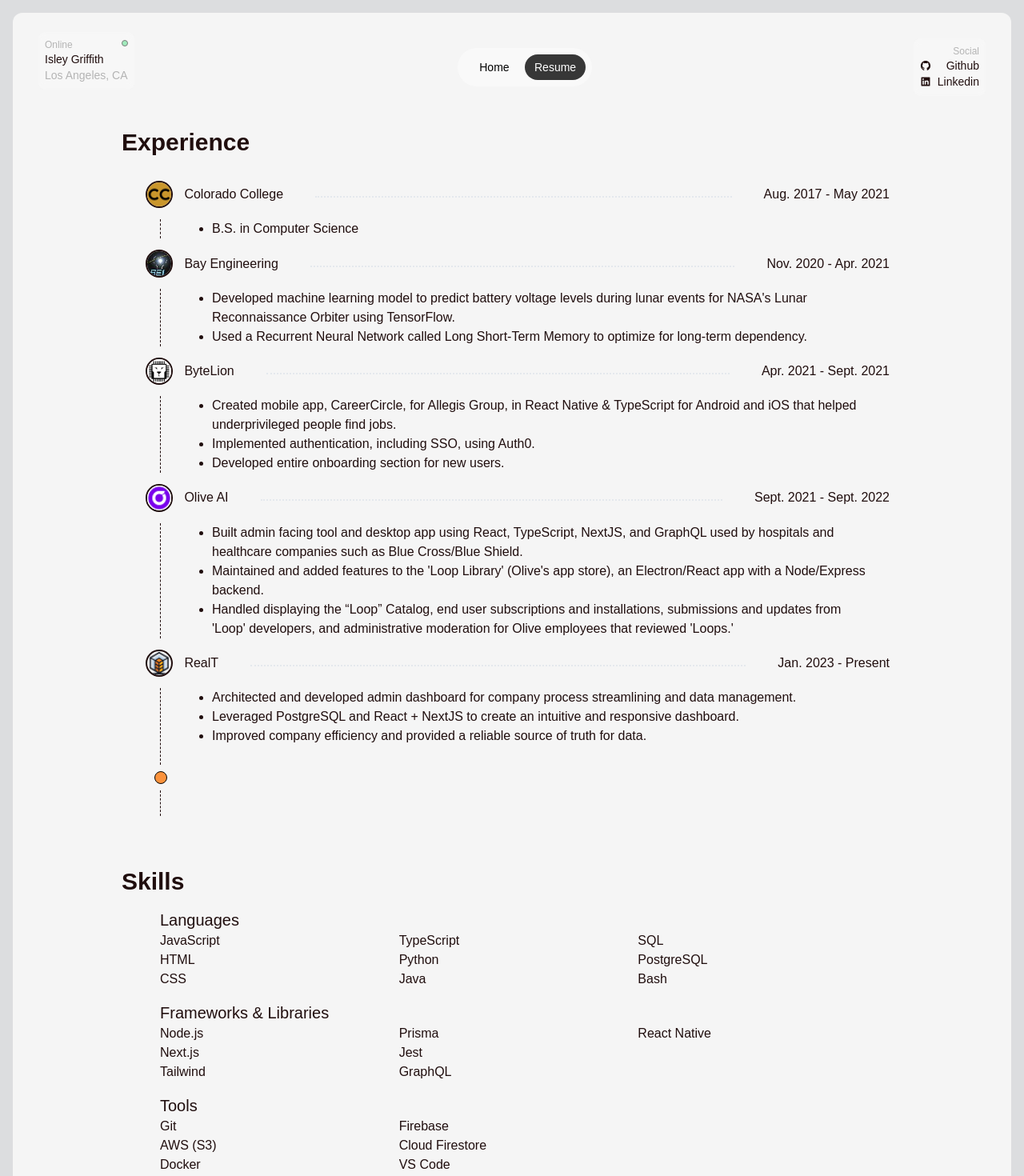
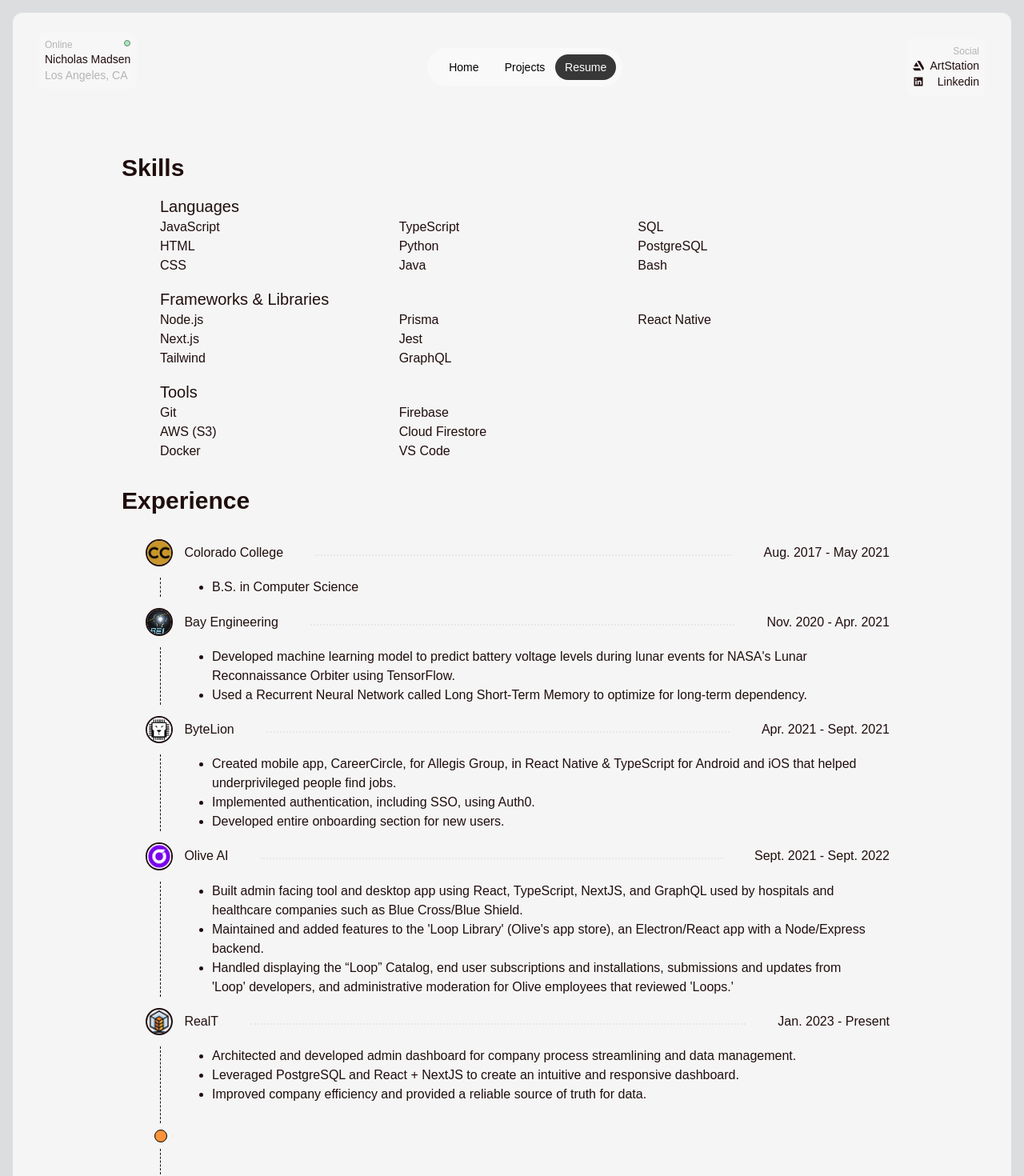
Before and after one commit to isley-griffith/nick-website, a Next.js app: page /resume in a window 1280 px wide. Shown: the top 1470 px of the page at 80% size. Built offline with nearby package versions, Linux system fonts and the light colour scheme.

Commit message:
Nick Commit

```diff
--- a/src/app/about/page.jsx
+++ /dev/null
@@ -1,26 +0,0 @@
-import React from "react";
-
-export default function About() {
-  return (
-    <div className="p-8 lg:pt-[0em] lg:pb-[8em] md:pb-[8em] mb-[8em] sm:mt-[2em]">
-      <div className="grid w-full grid-cols-2 sm:grid-cols-1 sm:gap-8 xxs:gap-8 xxs:grid-cols-1 mobile:grid-cols-1 md:grid-cols-2 md:pt-24 sm:pt-12 xxs:pt-24 mobile:pt-36 mobile:gap-12">
-        <div className="flex lg:items-end md:items-center lg:w-72 md:w-72">
-          <div className="flex flex-col text-sm lg:mb-4 lg:ml-12 lg:-order-1 md:-order-1 sm:order-1 xxs:order-1 mobile:order-1 mobile:space-y-10 lg:space-y-28 md:space-y-8 sm:space-y-10 xxs:space-y-10">
-            <p>
-              Over 3 years of experience in software development and UI design.
-              Graduated from Colorado College with a degree in Computer Science.
-            </p>
-            <div className="flex space-x-2">
-              <span>Last Updated</span>
-              <span className="font-mono font-light">09-29-23</span>
-            </div>
-          </div>
-        </div>
-        <div className="flex flex-col lg:pt-72 md:pt-0 md:order-1 sm:-order-1 xxs:-order-1 mobile:-order-1 lg:text-[80px] md:text-[48px] sm:text-[64px] xxs:text-[64px] mobile:text-[64px] text-[80px] font-light leading-none">
-          <div>Software Developer</div>
-          <div>and UI Designer based in LA.</div>
-        </div>
-      </div>
-    </div>
-  );
-}
--- a/src/app/page.jsx
+++ b/src/app/page.jsx
@@ -18,19 +18,20 @@
         <div className="flex lg:items-end md:items-center lg:w-72 md:w-72">
           <div className="flex flex-col text-sm lg:mb-4 lg:ml-12 lg:-order-1 md:-order-1 sm:order-1 xxs:order-1 mobile:order-1 mobile:space-y-10 lg:space-y-28 md:space-y-8 sm:space-y-10 xxs:space-y-10">
             <p>
-              Over 3 years of experience in software development and UI design.
-              Graduated from Colorado College with a degree in Computer Science.
+              Over 2 years of experience in 3D environment and prop art.
+              Graduated from Gnomon and Colorado College with a degree in
+              Architecture and Integrative Design.
             </p>
             <div className="flex space-x-2">
               <span>Last Updated</span>
-              <span className="font-mono font-light">10-04-23</span>
+              <span className="font-mono font-light">10-20-23</span>
             </div>
           </div>
         </div>
 
         <div className="flex flex-col lg:pt-72 md:pt-0 md:order-1 sm:-order-1 xxs:-order-1 mobile:-order-1 lg:text-[80px] md:text-[48px] sm:text-[64px] xxs:text-[64px] mobile:text-[64px] text-[80px] font-light leading-none">
-          <div>Software Developer</div>
-          <div>and UI Designer based in LA.</div>
+          <div>Environment Artist</div>
+          <div>and Prop Artist based in LA.</div>
         </div>
       </div>
     </div>
--- /dev/null
+++ b/src/app/projects/page.jsx
@@ -0,0 +1,7 @@
+import React from 'react'
+
+export default function Projects() {
+  return (
+    <div>Projects</div>
+  )
+}
--- a/src/app/resume/page.jsx
+++ b/src/app/resume/page.jsx
@@ -76,6 +76,64 @@
   return (
     <div className="mx-0 p-8 lg:pt-[0em] lg:pb-[8em] md:pb-[12em] mb-[8em] md:mt-[0em] sm:mt-[4em]">
       <div className="grid w-full grid-cols-1 mx-2 sm:gap-8 xxs:gap-8 xxs:grid-cols-1 md:grid-cols-1 md:pt-24 sm:pt-12 xxs:pt-24 mobile:pt-32">
+        <div className="mt-8 lg:mx-24">
+          <div className="flex lg:justify-start md:justify-center sm:justify-center xxs:justify-center mobile:justify-center">
+            <h1 className="text-3xl font-bold">Skills</h1>
+            {/* <div className="flex items-center flex-grow mt-8 space-x-4">
+              <div className="flex w-full h-0 border-t border-dashed border-primary" />
+              <div className="w-4 h-4 ml-2 bg-orange-400 border border-black rounded-full"></div>
+            </div> */}
+          </div>
+          <div className="lg:mx-12">
+            <h3 className="mt-4 text-xl font-normal">Languages</h3>
+            <div className="grid grid-cols-3">
+              <ul>
+                <li>JavaScript</li>
+                <li>HTML</li>
+                <li>CSS</li>
+              </ul>
+              <ul>
+                <li>TypeScript</li>
+                <li>Python</li>
+                <li>Java</li>
+              </ul>
+              <ul>
+                <li>SQL</li>
+                <li>PostgreSQL</li>
+                <li>Bash</li>
+              </ul>
+            </div>
+            <h3 className="mt-4 text-xl font-normal">Frameworks & Libraries</h3>
+            <div className="grid grid-cols-3">
+              <ul>
+                <li>Node.js</li>
+                <li>Next.js</li>
+                <li>Tailwind</li>
+              </ul>
+              <ul>
+                <li>Prisma</li>
+                <li>Jest</li>
+                <li>GraphQL</li>
+              </ul>
+              <ul>
+                <li>React Native</li>
+              </ul>
+            </div>
+            <h3 className="mt-4 text-xl font-normal">Tools</h3>
+            <div className="grid grid-cols-3">
+              <ul>
+                <li>Git</li>
+                <li>AWS (S3)</li>
+                <li>Docker</li>
+              </ul>
+              <ul>
+                <li>Firebase</li>
+                <li>Cloud Firestore</li>
+                <li>VS Code</li>
+              </ul>
+            </div>
+          </div>
+        </div>
         <h1 className="text-3xl font-bold lg:mx-24 lg:text-left md:text-center sm:text-center xxs:text-center mobile:text-center lg:mb-0 md:mb-0 sm:mb-0 xxs:mb-0 mobile:mb-8">
           Experience
         </h1>
@@ -143,66 +201,6 @@
             </li>
           ))}
         </ul>
-        <div className="mt-8 lg:mx-24">
-          <div className="flex lg:justify-start md:justify-center sm:justify-center xxs:justify-center mobile:justify-center">
-            <h1 className="text-3xl font-bold">
-              Skills
-            </h1>
-            {/* <div className="flex items-center flex-grow mt-8 space-x-4">
-              <div className="flex w-full h-0 border-t border-dashed border-primary" />
-              <div className="w-4 h-4 ml-2 bg-orange-400 border border-black rounded-full"></div>
-            </div> */}
-          </div>
-          <div className="lg:mx-12">
-            <h3 className="mt-4 text-xl font-normal">Languages</h3>
-            <div className="grid grid-cols-3">
-              <ul>
-                <li>JavaScript</li>
-                <li>HTML</li>
-                <li>CSS</li>
-              </ul>
-              <ul>
-                <li>TypeScript</li>
-                <li>Python</li>
-                <li>Java</li>
-              </ul>
-              <ul>
-                <li>SQL</li>
-                <li>PostgreSQL</li>
-                <li>Bash</li>
-              </ul>
-            </div>
-            <h3 className="mt-4 text-xl font-normal">Frameworks & Libraries</h3>
-            <div className="grid grid-cols-3">
-              <ul>
-                <li>Node.js</li>
-                <li>Next.js</li>
-                <li>Tailwind</li>
-              </ul>
-              <ul>
-                <li>Prisma</li>
-                <li>Jest</li>
-                <li>GraphQL</li>
-              </ul>
-              <ul>
-                <li>React Native</li>
-              </ul>
-            </div>
-            <h3 className="mt-4 text-xl font-normal">Tools</h3>
-            <div className="grid grid-cols-3">
-              <ul>
-                <li>Git</li>
-                <li>AWS (S3)</li>
-                <li>Docker</li>
-              </ul>
-              <ul>
-                <li>Firebase</li>
-                <li>Cloud Firestore</li>
-                <li>VS Code</li>
-              </ul>
-            </div>
-          </div>
-        </div>
       </div>
     </div>
   );
--- a/src/components/Nav.jsx
+++ b/src/components/Nav.jsx
@@ -9,6 +9,7 @@
 
   let tabs = [
     { id: "/", label: "Home" },
+    { id: "/projects", label: "Projects" },
     { id: "/resume", label: "Resume" },
   ];
 
@@ -16,7 +17,7 @@
 
   useEffect(() => {
     setActiveTab(pathname);
-  }, [pathname])
+  }, [pathname]);
 
   const handleNavClick = (nav) => {
     if (activeTab === nav) {
@@ -27,8 +28,8 @@
       case "/":
         router.push("/");
         break;
-      case "/about":
-        router.push("/about");
+      case "/projects":
+        router.push("/projects");
         break;
       case "/resume":
         router.push("/resume");
@@ -39,7 +40,7 @@
   };
 
   return (
-    <nav className="grid lg:grid-cols-2 md:grid-cols-2 sm:grid-cols-1 xxs:grid-cols-1 text-xs bg-[#fafafa]/80 backdrop-blur-sm lg:rounded-full md:rounded-full sm:rounded-xl xxs:rounded-xl mobile:rounded-xl min-w-max p-2 z-50 mobile:p-2">
+    <nav className="grid lg:grid-cols-3 md:grid-cols-3 sm:grid-cols-1 xxs:grid-cols-1 text-xs bg-[#fafafa]/80 backdrop-blur-sm lg:rounded-full md:rounded-full sm:rounded-xl xxs:rounded-xl mobile:rounded-xl min-w-max p-2 z-50 mobile:p-2">
       {tabs.map((tab, index) => (
         <button
           key={index}
--- a/src/components/Socials.jsx
+++ b/src/components/Socials.jsx
@@ -1,24 +1,25 @@
 import React from "react";
-import { AiFillGithub, AiFillLinkedin } from "react-icons/ai";
+import { AiFillLinkedin } from "react-icons/ai";
+import { FaArtstation } from "react-icons/fa";
 import Link from "next/link";
 export default function Socials() {
   return (
     <div className="flex justify-center mt-4 lg:mr-12 md:mr-12 sm:mr-12 xxs:mr-4 mobile:mr-2 mobile:text-sm sm:flex-col xxs:flex-col mobile:flex-col items-left bg-[#fafafa]/30 backdrop-blur-sm rounded-lg p-2">
       <label className="flex justify-end text-xs text-subtitle">Social</label>
       <div className="flex items-center justify-between space-x-2 text-primary">
-        <AiFillGithub className="" />
+        <FaArtstation className="" />
         <Link
-          href="https://github.com/isley-griffith"
+          href="https://www.artstation.com/nmb3d"
           target="_blank"
           className="hover:scale-[102.5%] font-manrope"
         >
-          Github
+          ArtStation
         </Link>
       </div>
       <div className="flex items-center justify-between space-x-2 text-primary">
         <AiFillLinkedin className="" />
         <Link
-          href="https://www.linkedin.com/in/isley-griffith-683761180/"
+          href="https://www.linkedin.com/in/nicholas-madsen-684052181/"
           target="_blank"
           className="hover:scale-[102.5%]"
         >
--- a/src/components/TopNav.jsx
+++ b/src/components/TopNav.jsx
@@ -16,7 +16,7 @@
       >
         <div className="absolute w-2 h-2 ml-2 bg-green-400 border border-black rounded-full opacity-50 right-2 top-2.5"></div>
         <span className="text-xs text-subtitle">Online</span>
-        <span className="font-normal">Isley Griffith</span>
+        <span className="font-normal">Nicholas Madsen</span>
         <span className="text-sm text-subtitle">Los Angeles, CA</span>
       </button>
       <div className="flex justify-center w-full mt-4">
```
Also changed, not shown: 1 other file (tests, documents, lock files or other folders).
